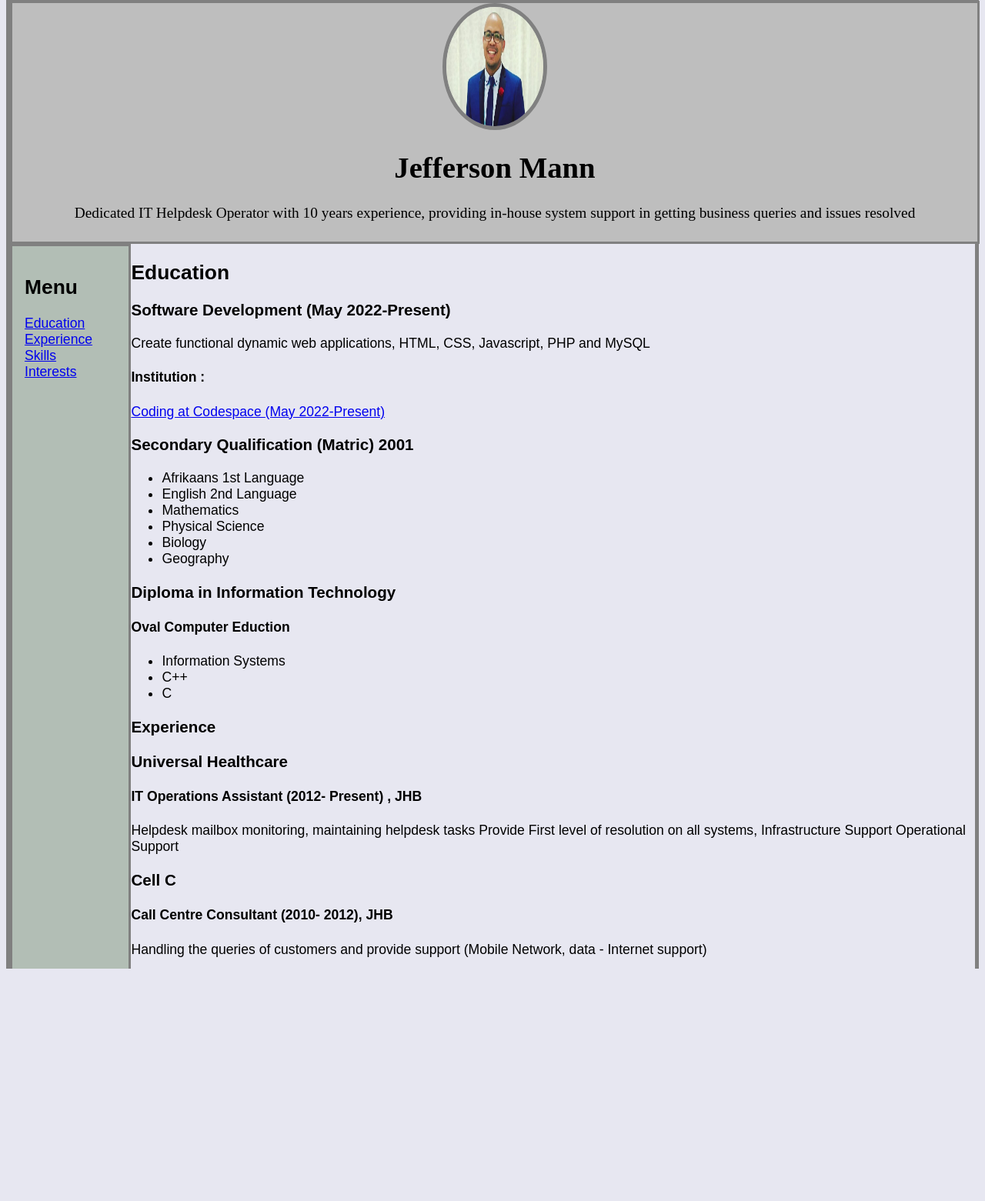
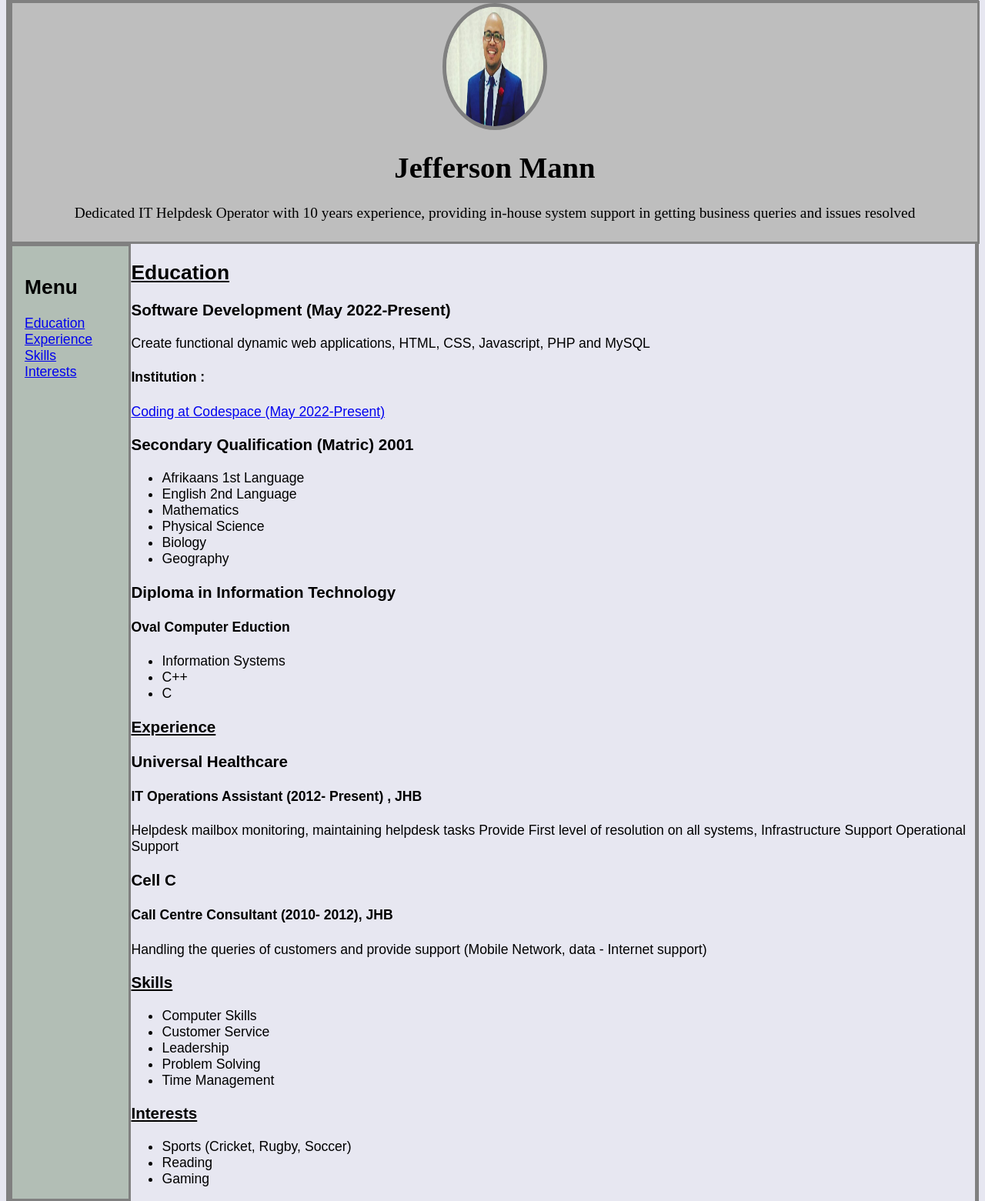
Before and after one commit to MannJefferson/IntroToWebDesignMay2022, a plain HTML site: page index.html in a window 1280 px wide. Shown: the part 12-1573 px from the top of the page at 77% size. Drawn offline with Linux system fonts and the light colour scheme.

Commit message:
Resume6.2

```diff
--- a/css/stylesheet.css
+++ b/css/stylesheet.css
@@ -17,7 +17,7 @@ body {
 
 #profilePhoto {
   width: 10%;
-  height:50%;
+  height: 50%;
   border-radius: 50%;
   border: 5px solid #808080;
 }
@@ -67,3 +67,27 @@ footer {
 a:hover {
   color: red;
 }
+
+/*the below is for testing purposes
+.menu {
+  text-decoration: underline;
+}
+.menu:hover {
+  color: coral;
+} */
+
+#education{
+  text-decoration: underline;
+}
+
+#experience {
+  text-decoration: underline;
+}
+
+#skills{
+  text-decoration: underline;
+}
+
+#interests{
+  text-decoration: underline;
+}
--- a/index.html
+++ b/index.html
@@ -8,7 +8,7 @@
 <body>
     <header id="heading">
         <!--top section of my website-->
-        <img src="./Images/profilePhotoj.jpg" alt="my profile pic" id="profilePhoto">
+        <img src="./Images/profilePhotoj.jpg" alt="my profile pic" id="profilePhoto" width="150" height="150">
         <h1>Jefferson Mann</h1>
         <p>Dedicated IT Helpdesk Operator with 10 years experience, providing in-house system support in getting
             business queries and issues resolved </p>
@@ -17,7 +17,7 @@
         <br>
         <div id="sidebar">
             <nav>
-                <h2>Menu</h2>
+                <h2 class="menu">Menu</h2>
                 <ul class="navList">
                     <li> <a href="#education">Education</a></li>
                     <li> <a href="#experience">Experience</a></li>
```
